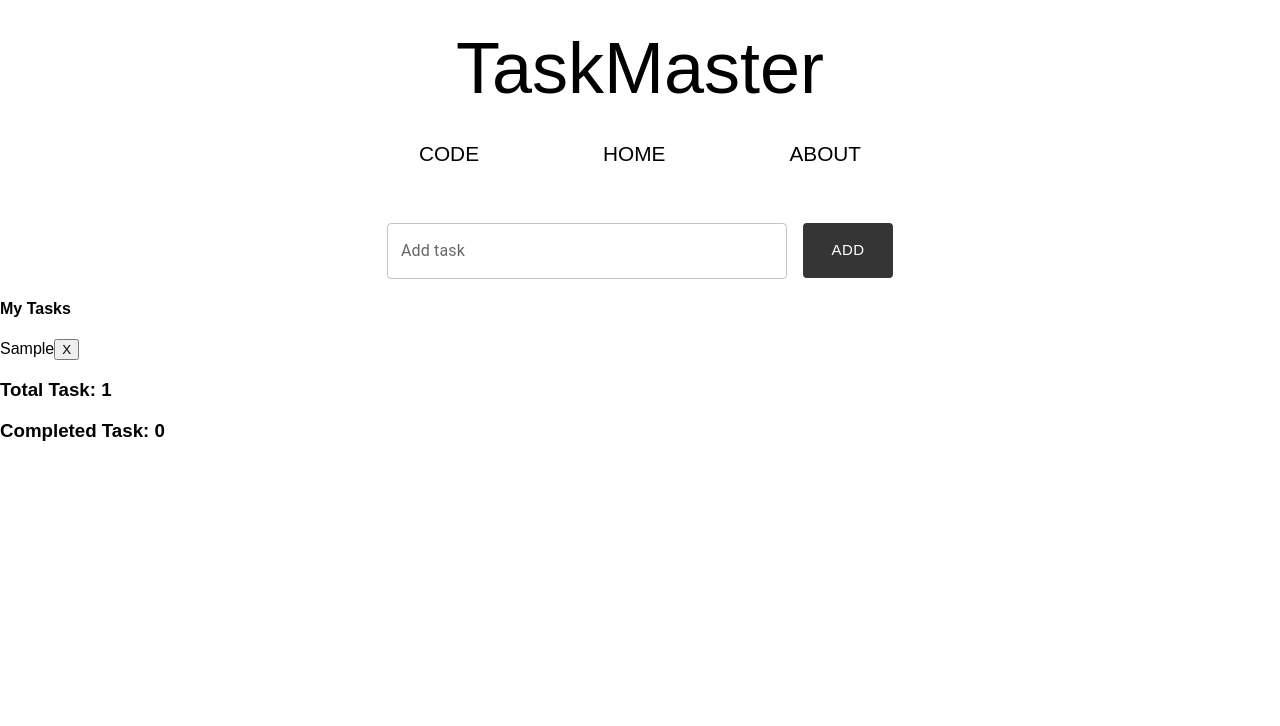
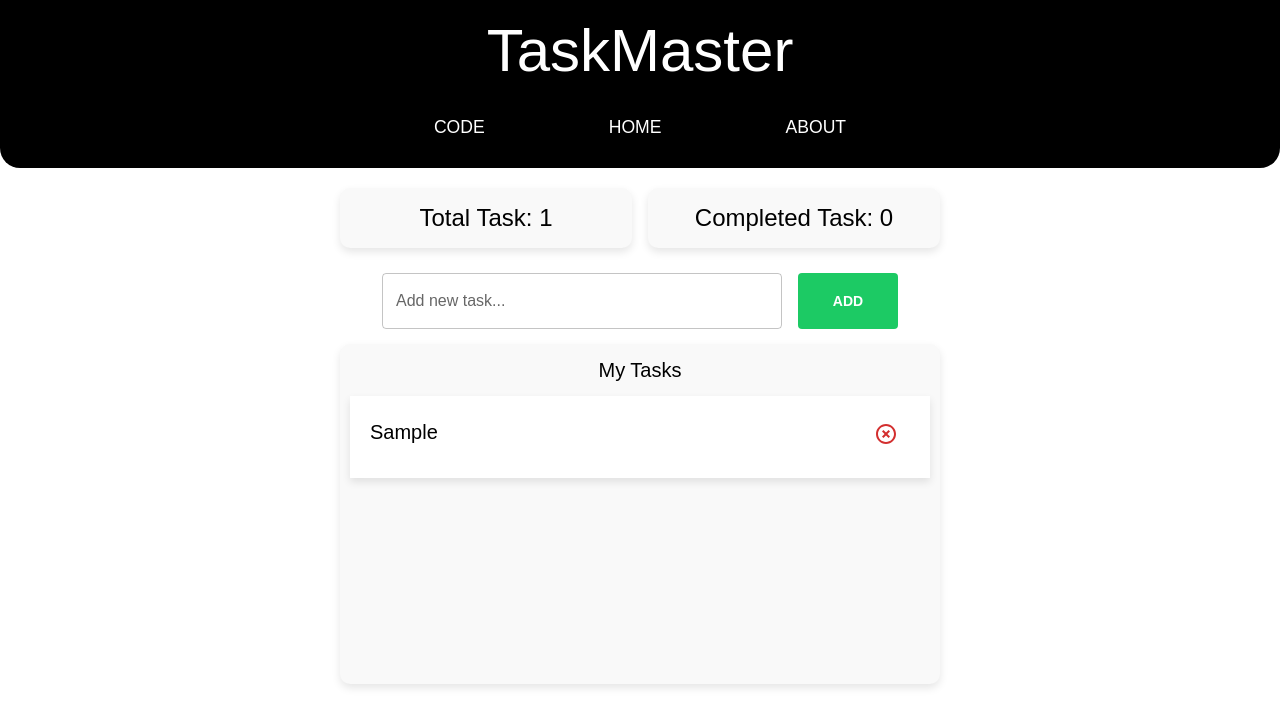
Before and after one commit to josephkohhh/TaskMaster, a React (Vite) app: page / in a window 1280 px wide. Both pictures are taken after typing "Sample" into the empty fields and a click on the button "ADD". Shown: the top 726 px of the page. Built offline with nearby package versions, Linux system fonts and the light colour scheme; a web font is replaced by a local one.

Commit message:
new updates 29/12

```diff
--- a/package.json
+++ b/package.json
@@ -11,7 +11,9 @@
   },
   "dependencies": {
     "@emotion/react": "^11.11.3",
+    "@emotion/style": "^0.8.0",
     "@emotion/styled": "^11.11.0",
+    "@mui/icons-material": "^5.15.2",
     "@mui/material": "^5.15.2",
     "react": "^18.2.0",
     "react-dom": "^18.2.0"
--- a/src/App.css
+++ b/src/App.css
@@ -6,6 +6,7 @@
 
 body {
   font-family: "Poppins", sans-serif;
+  min-height: 1000px;
   margin: 0;
   padding: 0;
 }
--- a/src/App.jsx
+++ b/src/App.jsx
@@ -1,11 +1,13 @@
 import "./App.css";
+import { ThemeProvider } from "@mui/material/styles";
+import { FontTheme } from "./components/FontTheme";
 import { TaskMaster } from "./components/TaskMaster";
 
 function App() {
   return (
-    <>
+    <ThemeProvider theme={FontTheme}>
       <TaskMaster />
-    </>
+    </ThemeProvider>
   );
 }
 
--- /dev/null
+++ b/src/components/Counter.jsx
@@ -0,0 +1,33 @@
+import { Stack, Box, Typography } from "@mui/material";
+
+export const Counter = ({ totalTask, completedTask }) => {
+  const boxStyle = {
+    backgroundColor: "#F9F9F9",
+    width: "300px",
+    display: "flex",
+    alignItems: "center",
+    justifyContent: "center",
+    borderRadius: "10px",
+    boxShadow: "0 4px 8px rgba(0, 0, 0, 0.1)",
+  };
+  return (
+    <Stack
+      direction={"row"}
+      spacing={2}
+      sx={{
+        width: "600px",
+        height: "60px",
+        margin: "0 auto",
+        marginTop: "10px",
+        padding: "10px",
+      }}
+    >
+      <Box sx={boxStyle}>
+        <Typography variant="h5">Total Task: {totalTask}</Typography>
+      </Box>
+      <Box sx={boxStyle}>
+        <Typography variant="h5">Completed Task: {completedTask}</Typography>
+      </Box>
+    </Stack>
+  );
+};
--- /dev/null
+++ b/src/components/FontTheme.jsx
@@ -0,0 +1,7 @@
+import { createTheme } from "@mui/material/styles";
+
+export const FontTheme = createTheme({
+  typography: {
+    fontFamily: '"Poppins", sans-serif',
+  },
+});
--- a/src/components/Footer.jsx
+++ /dev/null
@@ -1,8 +0,0 @@
-export const Footer = ({ totalTask, completedTask }) => {
-  return (
-    <div>
-      <h3>Total Task: {totalTask}</h3>
-      <h3>Completed Task: {completedTask}</h3>
-    </div>
-  );
-};
--- a/src/components/Form.jsx
+++ b/src/components/Form.jsx
@@ -11,11 +11,11 @@ export const Form = ({ taskList, setTaskList }) => {
   };
   return (
     <>
-      <Stack direction="row" justifyContent="center" sx={{ marginTop: "10px" }}>
+      <Stack direction="row" justifyContent="center" sx={{ marginTop: "15px" }}>
         <form onSubmit={handleSubmit}>
           <TextField
             type="text"
-            label="Add task"
+            label="Add new task..."
             variant="outlined"
             sx={{ width: "400px", marginRight: "16px" }}
             value={task.name}
@@ -30,14 +30,13 @@ export const Form = ({ taskList, setTaskList }) => {
           <Button
             type="submit"
             variant="contained"
-            size="large"
             sx={{
-              width: "90px",
-              height: "55px",
-              backgroundColor: "rgb(53, 53, 53)",
-              fontFamily: '"Poppins", sans-serif',
+              fontWeight: "bold",
+              width: "100px",
+              height: "56px",
+              backgroundColor: "#1cca64",
               "&:hover": {
-                backgroundColor: "black",
+                backgroundColor: "#18b459",
               },
             }}
             disableRipple
@@ -47,22 +46,6 @@ export const Form = ({ taskList, setTaskList }) => {
           </Button>
         </form>
       </Stack>
-
-      {/* <form onSubmit={handleSubmit}>
-        <input
-          type="text"
-          placeholder="Add new task"
-          value={task.name}
-          onChange={(event) =>
-            setTask({
-              id: nanoid(),
-              name: event.target.value,
-              isCompleted: false,
-            })
-          }
-        ></input>
-        <button type="submit">Add</button>
-      </form> */}
     </>
   );
 };
--- a/src/components/Header.jsx
+++ b/src/components/Header.jsx
@@ -1,91 +1,46 @@
-import {
-  AppBar,
-  Toolbar,
-  createTheme,
-  ThemeProvider,
-  Typography,
-  Stack,
-  Button,
-} from "@mui/material";
+import { AppBar, Toolbar, Typography, Stack, Button } from "@mui/material";
 
 export const Header = () => {
-  const theme = createTheme({
-    typography: {
-      fontFamily: '"Poppins", sans-serif',
-      h2: {
-        fontSize: "4.5rem",
+  const buttonStyle = {
+    size: "large",
+    disableRipple: true,
+    sx: {
+      color: "white",
+      fontSize: "1.1rem",
+      padding: "15px 30px",
+      transition: "all 300ms ease",
+      "&:hover": {
+        fontWeight: "600",
+        textDecoration: "underline",
+        textUnderlineOffset: "1rem",
       },
     },
-    components: {
-      MuiButton: {
-        styleOverrides: {
-          sizeLarge: {
-            fontSize: "1.3rem",
-            padding: "15px 30px",
-          },
-        },
-      },
-    },
-  });
+  };
+
   return (
     <>
-      <ThemeProvider theme={theme}>
       <AppBar position="static" color="transparent" elevation={0}>
         <Toolbar
           sx={{
+            background: "black",
             display: "flex",
             flexDirection: "column",
             alignItems: "center",
-              minHeight: "100px",
-              padding: "25px",
+            padding: "15px 0 10px 0",
+            borderRadius: "0 0 20px 20px",
           }}
         >
-            <Typography variant="h2">TaskMaster</Typography>
+          <Typography variant="h2" color={"white"}>
+            TaskMaster
+          </Typography>
 
           <Stack direction="row" spacing={8} sx={{ marginTop: "10px" }}>
-              <Button
-                color="inherit"
-                size="large"
-                disableRipple
-                sx={{
-                  "&:hover": {
-                    backgroundColor: "inherit",
-                    fontWeight: "600",
-                  },
-                }}
-              >
-                Code
-              </Button>
-              <Button
-                color="inherit"
-                size="large"
-                disableRipple
-                sx={{
-                  "&:hover": {
-                    backgroundColor: "inherit",
-                    fontWeight: "600",
-                  },
-                }}
-              >
-                Home
-              </Button>
-              <Button
-                color="inherit"
-                size="large"
-                disableRipple
-                sx={{
-                  "&:hover": {
-                    backgroundColor: "inherit",
-                    fontWeight: "600",
-                  },
-                }}
-              >
-                About
-              </Button>
+            <Button {...buttonStyle}>Code</Button>
+            <Button {...buttonStyle}>Home</Button>
+            <Button {...buttonStyle}>About</Button>
           </Stack>
         </Toolbar>
       </AppBar>
-      </ThemeProvider>
     </>
   );
 };
--- a/src/components/Task.jsx
+++ b/src/components/Task.jsx
@@ -1,4 +1,6 @@
 import styles from "./task.module.css";
+import { Box, Typography, IconButton } from "@mui/material";
+import HighlightOffIcon from "@mui/icons-material/HighlightOff";
 
 export const Task = ({ item, taskList, setTaskList }) => {
   const handleDelete = (item) => {
@@ -13,15 +15,31 @@ export const Task = ({ item, taskList, setTaskList }) => {
   };
   const taskStrike = item.isCompleted ? styles.strike : {};
   return (
-    <>
-      <div>
-        <span className={taskStrike} onClick={() => handeClick(item.id)}>
-          {item.name}
-        </span>
-        <span>
-          <button onClick={() => handleDelete(item)}>X</button>
-        </span>
-      </div>
-    </>
+    <Box
+      sx={{
+        display: "flex",
+        flexDirection: "row",
+        width: "100%",
+        backgroundColor: "white",
+        padding: "20px",
+      }}
+    >
+      <Typography
+        variant="h6"
+        className={taskStrike}
+        onClick={() => handeClick(item.id)}
+      >
+        {item.name}
+      </Typography>
+      <IconButton
+        onClick={() => handleDelete(item)}
+        aria-label="delete"
+        color="error"
+        size="large"
+        sx={{ marginLeft: "auto", marginTop: "-6px" }}
+      >
+        <HighlightOffIcon />
+      </IconButton>
+    </Box>
   );
 };
--- a/src/components/TaskList.jsx
+++ b/src/components/TaskList.jsx
@@ -1,4 +1,5 @@
 import { Task } from "./Task";
+import { Box, Typography, Grid } from "@mui/material";
 
 export const TaskList = ({ taskList, setTaskList }) => {
   const sortedTaskList = taskList
@@ -6,8 +7,33 @@ export const TaskList = ({ taskList, setTaskList }) => {
     .sort((a, b) => Number(a.isCompleted) - Number(b.isCompleted));
   return (
     <>
-      <div>
-        <h4>My Tasks</h4>
+      <Box
+        sx={{
+          backgroundColor: "#F9F9F9",
+          width: "600px",
+          minHeight: "340px",
+          display: "flex",
+          flexDirection: "column",
+          margin: "0 auto",
+          marginTop: "15px",
+          alignItems: "center",
+          borderRadius: "10px",
+          boxShadow: "0 4px 8px rgba(0, 0, 0, 0.1)",
+        }}
+      >
+        <Typography variant="h6" sx={{ marginTop: "10px" }}>
+          My Tasks
+        </Typography>
+        <Grid
+          container
+          sx={{
+            width: "580px",
+            margin: "0 auto",
+            marginTop: "10px",
+            justifyContent: "center",
+            boxShadow: "0 4px 8px rgba(0, 0, 0, 0.1)",
+          }}
+        >
           {sortedTaskList.map((item) => (
             <Task
               key={item.id}
@@ -16,7 +42,8 @@ export const TaskList = ({ taskList, setTaskList }) => {
               setTaskList={setTaskList}
             />
           ))}
-      </div>
+        </Grid>
+      </Box>
     </>
   );
 };
--- a/src/components/TaskMaster.jsx
+++ b/src/components/TaskMaster.jsx
@@ -2,7 +2,7 @@ import { useState } from "react";
 import { Header } from "./Header";
 import { Form } from "./Form";
 import { TaskList } from "./TaskList";
-import { Footer } from "./Footer";
+import { Counter } from "./Counter";
 
 export const TaskMaster = () => {
   const [taskList, setTaskList] = useState([]);
@@ -11,9 +11,9 @@ export const TaskMaster = () => {
   return (
     <>
       <Header />
+      <Counter totalTask={totalTask} completedTask={completedTask} />
       <Form taskList={taskList} setTaskList={setTaskList} />
       <TaskList taskList={taskList} setTaskList={setTaskList} />
-      <Footer totalTask={totalTask} completedTask={completedTask} />
     </>
   );
 };
```
Also changed, not shown: 1 other file (tests, documents, lock files or other folders). Lines whose indentation alone changed are shown as unchanged.
